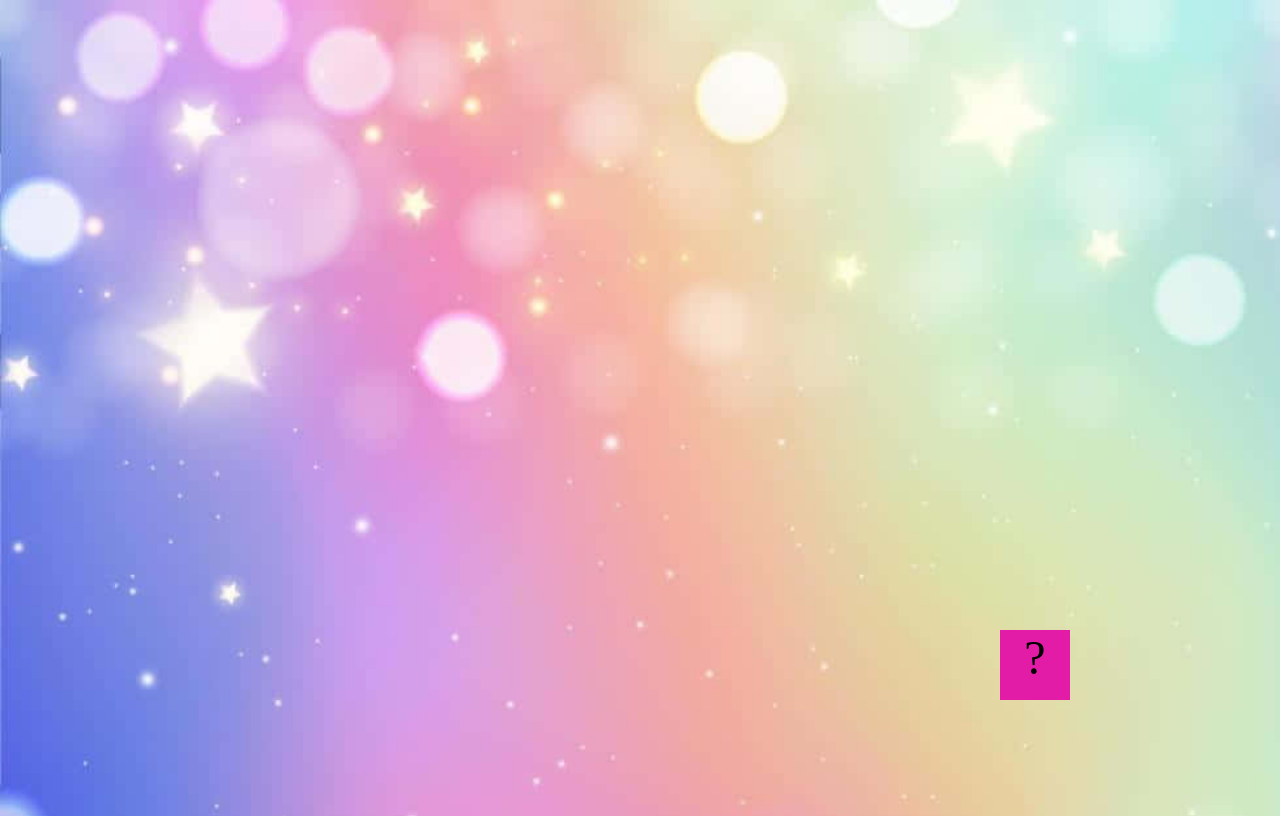
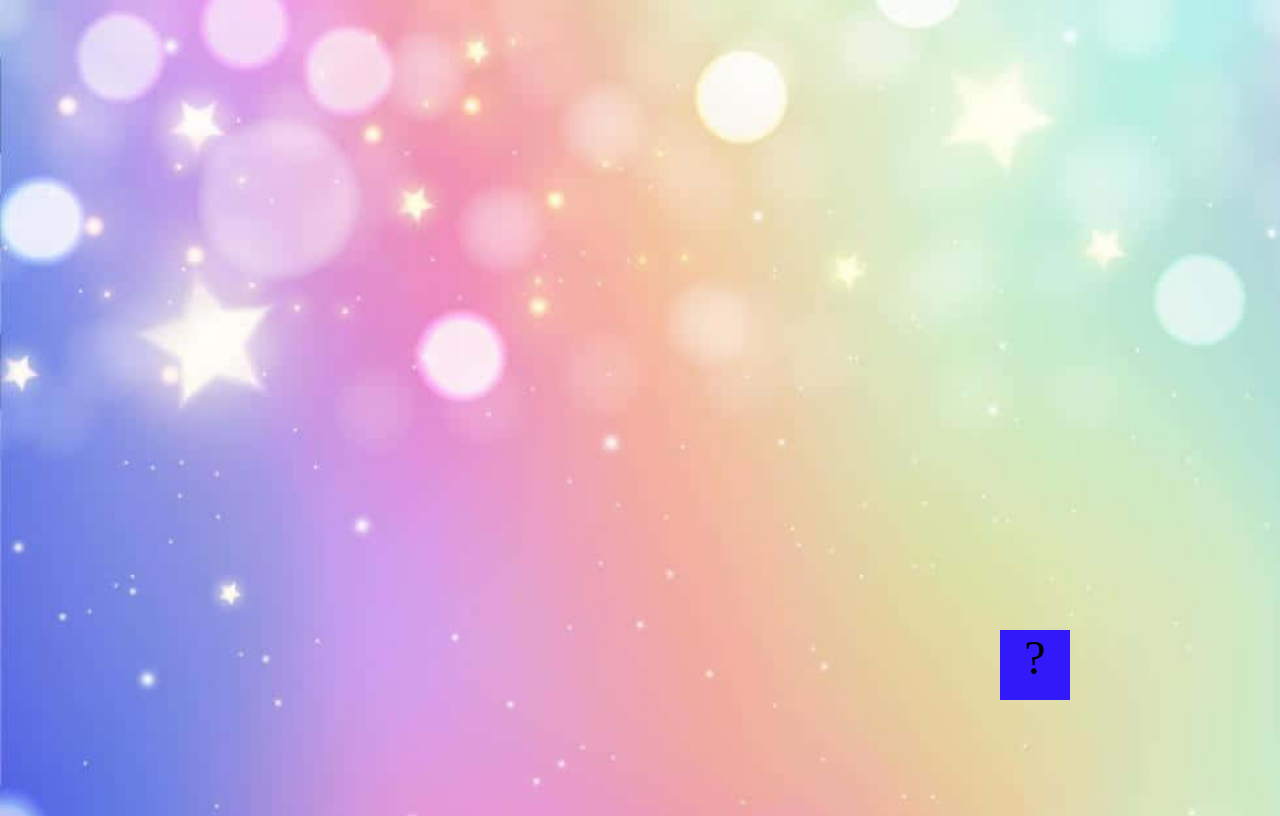
Before and after one commit to jaimejolee/mrslee.github.io, a plain HTML site: page projects/bouncing-box/index.html in a window 1280 px wide. Drawn offline with Linux system fonts and the light colour scheme.

Commit message:
box.css var colorStr

```diff
--- a/projects/bouncing-box/index.html
+++ b/projects/bouncing-box/index.html
@@ -56,6 +56,7 @@
 			function moveBoxTo(newPositionX, newPositionY) {
 				box.css("left", newPositionX);
 				box.css('top', newPositionY);
+				box.css('background-color', colorStr);
 			}
 
 			// changes the text displayed on the Box
@@ -75,6 +76,7 @@
 			var speedY = 10;
 			var boardHeight = jQuery(window).height();
 			var randNum = Math.random() * 100;
+			var colorStr = "rgb(50, 25, 250)";
 
 
 
```
